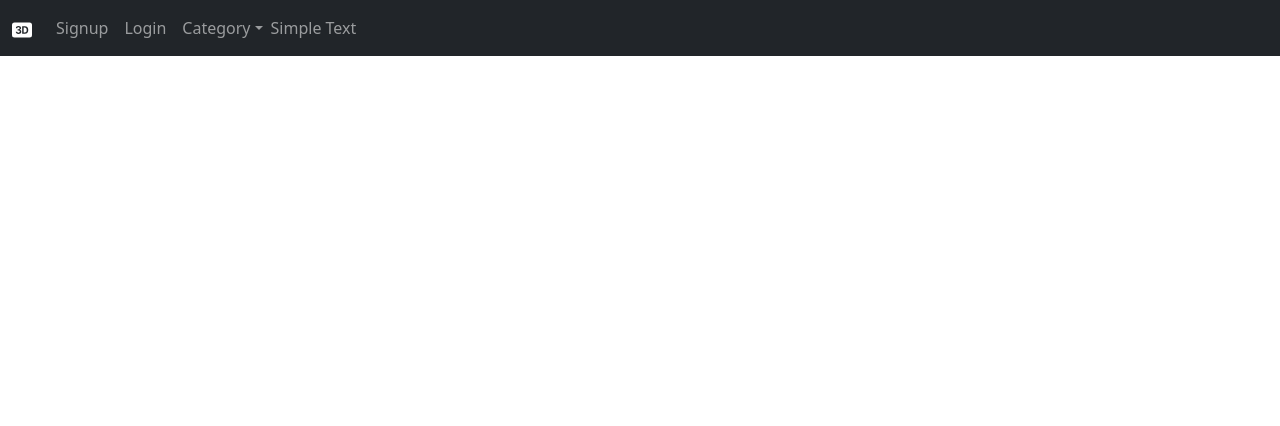
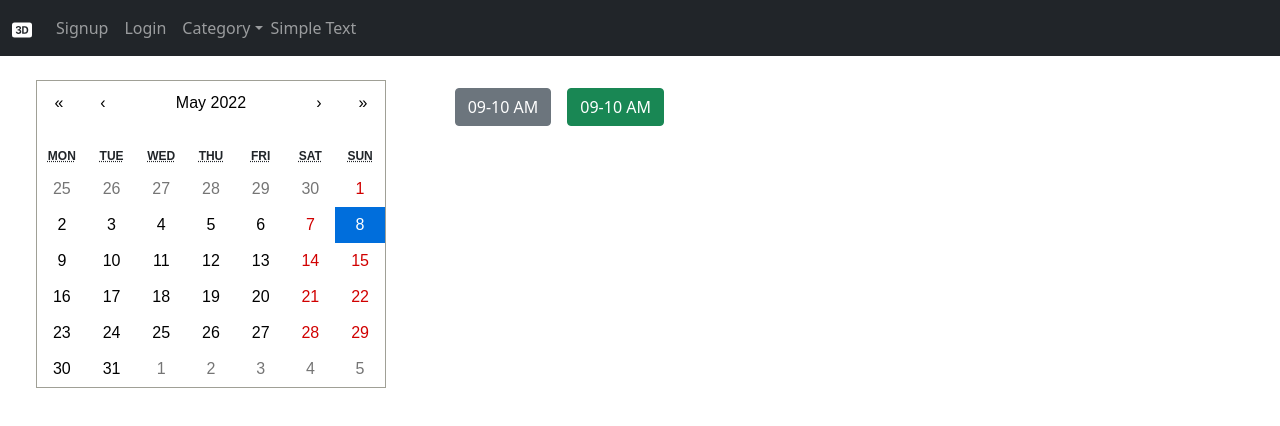
Before and after one commit to KanhaHelp/vaccine_app_react, a React (Create React App) app: page /dashboard/booking in a window 1280 px wide. Shown: the top 426 px of the page. Built offline with nearby package versions, Linux system fonts and the light colour scheme.

Commit message:
dashboard added

```diff
--- a/package.json
+++ b/package.json
@@ -9,6 +9,7 @@
     "axios": "^0.27.2",
     "bootstrap": "^5.1.3",
     "react": "^18.1.0",
+    "react-calendar": "^3.7.0",
     "react-dom": "^18.1.0",
     "react-icons": "^4.3.1",
     "react-router-dom": "^6.3.0",
--- a/src/components/Register.js
+++ b/src/components/Register.js
@@ -12,7 +12,7 @@ function Register() {
     const [password, setPassword] = useState('');
     const [cpassword, setcPassword] = useState('');
 
-    const [isLoading, setIsLoading] = useState(false);
+    // const [isLoading, setIsLoading] = useState(false);
 
     const handleChange = (e) => {
 
@@ -53,7 +53,7 @@ function Register() {
 
     const submitForm = (e) => {
         e.preventDefault();
-        setIsLoading(true);
+        // setIsLoading(true);
         console.log(firstname, lastname, address, mobile, age, email, password, cpassword);
 
       }
--- /dev/null
+++ b/src/components/dashboard/Booking.js
@@ -0,0 +1,63 @@
+
+import React, { useState } from 'react';
+import { Col, Button, Form, FormGroup, Label, Input, FormText } from 'reactstrap';
+import Calendar from 'react-calendar';
+import 'react-calendar/dist/Calendar.css';
+import SlotBooking from './SlotBooking';
+
+function UserBooking() {
+    const [slotTime, setSlotTime] = useState('');
+
+    const [date, setDate] = useState(new Date());
+
+    const handleDate = (e)=>{
+        // console.log('object');
+        setDate(e);
+        // console.log('date' , date);
+    }
+
+
+    // const handleChange = (e) => {
+    //     console.log('date - ' , date)
+
+    //     console.log('slotime - ' , e.target.value)
+    //     // if(e.target.name === 'firstname'){
+    //         // setSlotTime(e.target.value);
+    //     // }
+    // }
+    // const handleChange = (event) => {
+
+    //     if(event.target.name === 'email'){
+    //       setEmail(event.target.value);
+    //     } else {
+    //       setPassword(event.target.value);
+    //     }
+    //     //console.log(event.target.name + ' -----'+ event.target.value);
+    // };
+
+
+
+    // const submitForm = (e) => {
+    //     e.preventDefault();
+    //     // console.log('submit form');
+    //     console.log(`Email: ${email}`);
+    //     console.log(`password: ${password}`);
+    //     setIsLoading(true);
+
+    // }
+
+    return (
+        <>
+            <div className='row m-4'>
+                <div className='col-sm-4'>
+
+                    <Calendar onChange={handleDate} value={date} />
+
+                </div>
+                 <SlotBooking bookigDate ={date}/>
+            </div>
+        </>
+    )
+}
+
+export default UserBooking;
--- /dev/null
+++ b/src/components/dashboard/SlotBooking.js
@@ -0,0 +1,42 @@
+
+import React, { useState } from 'react';
+import {  Button } from 'reactstrap';
+
+import 'react-calendar/dist/Calendar.css';
+
+function SlotBooking(props) {
+
+
+
+    const handleChange = (e) => {
+
+        console.log('slotime - ' , e.target.value)
+
+    }
+
+    return (
+        <>
+        {console.log('upcoming props', props)}
+            <div className='col-sm-5'>
+
+                <Button className='m-2 btn btn-primary'
+                    value={'09-10'}
+                    onClick={(e) => {
+                        handleChange(e);
+                    }}>
+                    09-10 AM
+                </Button>
+
+                <Button className='m-2 btn btn-success'
+                    value={'09-10'}
+                    onClick={(e) => {
+                        handleChange(e);
+                    }}>
+                    09-10 AM
+                </Button>
+            </div>
+        </>
+    )
+}
+
+export default SlotBooking;
--- a/src/routes.js
+++ b/src/routes.js
@@ -4,6 +4,10 @@ import About from "./components/About"
 import Contact from "./components/Contact"
 import Loginform from "./components/Loginform"
 import Register from "./components/Register"
+import UserBooking from "./components/dashboard/Booking"
+import UserDashboard from "./components/dashboard/UserDashboard";
+import AdminDashboard from "./components/dashboard/AdminDashboard";
+
 
 function AllRoutes() {
   return (
@@ -11,11 +15,14 @@ function AllRoutes() {
       <Routes>
         <Route path="/" element={ <Home/> } />
         <Route path="/register" element={ <Register/> } />
-
         <Route path="/login" element={ <Loginform/> } />
-
         <Route path="/about" element={ <About/> } />
         <Route path="/contact" element={ <Contact/> } />
+
+        <Route path="/dashboard/booking" element={ <UserBooking/> } />
+        {/* <Route path="/dashboard/user" element={ <UserDashboard/> } /> */}
+        {/* <Route path="/dashboard/admin" element={ <AdminDashboard/> } /> */}
+
       </Routes>
 
   )
```
Also changed, not shown: src/components/dashboard/AdminDashboard.js (added), src/components/dashboard/Profile.js (added), src/components/dashboard/UserDashboard.js (added), 1 other file (tests, documents, lock files or other folders).
